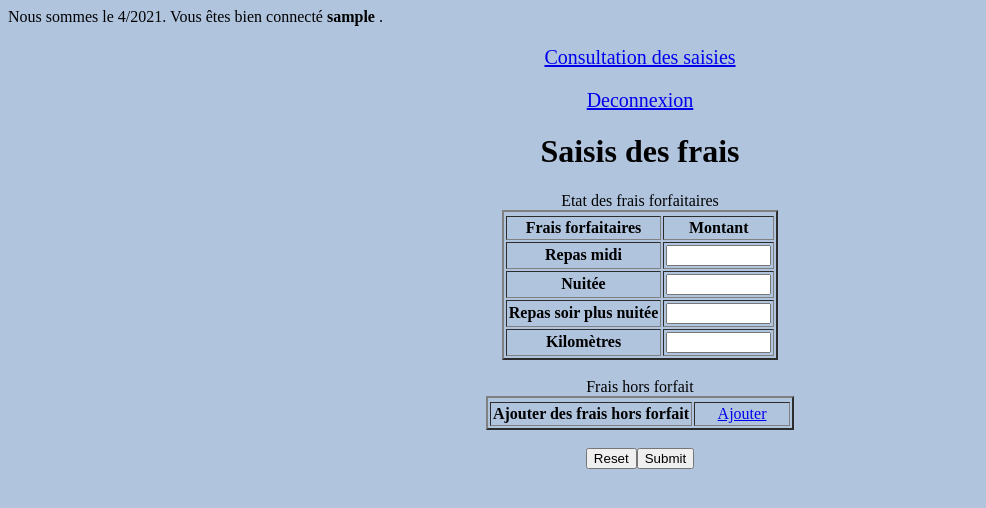
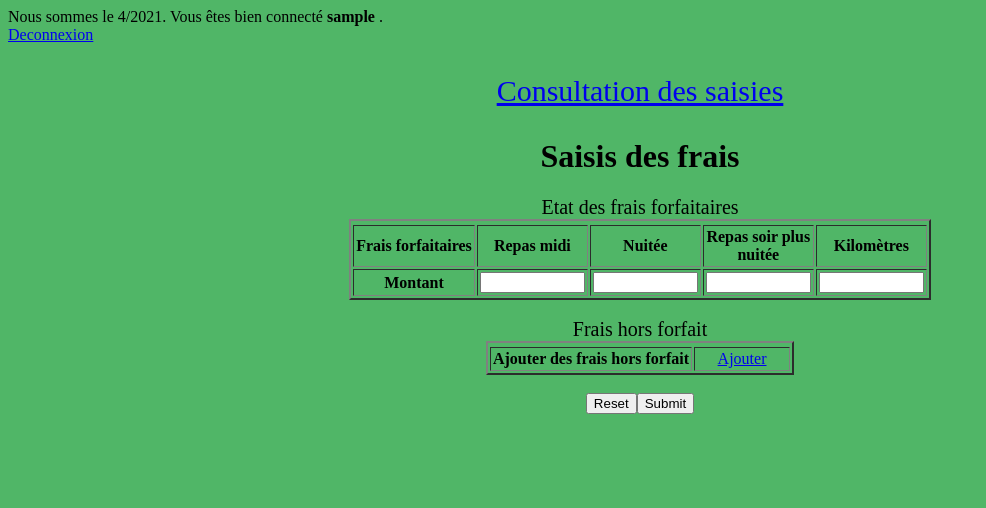
Before and after one commit to chloeina/GrandProjet, a PHP site: page /SaisieForfait.php in a window 1280 px wide. Shown: the top 508 px of the page, without its empty margins (0-986 px from the left). Run offline with PHP 8.4, Linux system fonts and the light colour scheme; the visitor is signed in with stand-in values (Sample User, id 1).

Commit message:
Add files via upload

```diff
--- a/Comptable.php
+++ b/Comptable.php
@@ -23,7 +23,9 @@
 		echo $_SESSION['username'];
 		?>
 	</b>.<br/>
-	<p><a href="quitterUtilisateur.php" target="_top">Deconnexion</a></p>
+
+	<a href="quitterUtilisateur.php" target="_top">Deconnexion</a>
+
   <h1> Validation des frais </h1>
 <br/>
 	<form  action="Comptable.php" method="post">
--- /dev/null
+++ b/SaisieForfait.css
@@ -0,0 +1,40 @@
+h1
+{
+	text-align : center;
+}
+
+body
+{
+	background-color : #50B667;
+}
+
+p
+{
+	font-size : 30px;
+	text-align : center;
+}
+
+label
+{
+	font-size : 20px;
+}
+
+table
+{
+	margin : auto;
+}
+
+div
+{
+	text-align : center;
+}
+
+.deco
+{
+	text-align:right;
+}
+
+caption
+{
+	font-size:20px;
+}
--- a/SaisieForfait.php
+++ b/SaisieForfait.php
@@ -14,7 +14,7 @@
 	<meta charset="utf-8">
 	<meta name="viewport" content="width=device-width">
 	<title>Saisie</title>
-	<link href="comptable.css" rel="stylesheet" type="text/css" />
+	<link href="SaisieForfait.css" rel="stylesheet" type="text/css" />
 
 	<SCRIPT LANGUAGE="JavaScript">
 		var maintenant=new Date();
@@ -31,9 +31,9 @@
 		echo $_SESSION['username'];
 		?>
 	</b>.<br/>
+		<a href="quitterUtilisateur.php" target="_top" class="deco">Deconnexion</a>
+		<p><a href="ConsulterForfait.php" > Consultation des saisies </a></p>
 
-		<p><a href="ConsulterForfait.php" > Consultation des saisies </a></p>
-		<p><a href="quitterUtilisateur.php" target="_top">Deconnexion</a></p>
 
 	<h1> Saisis des frais </h1>
 	<form action="saisie.php" method="post" name="saisieforfait">
@@ -42,24 +42,14 @@
 				<caption>Etat des frais forfaitaires</caption>
 			</tr>
 			<tr align="center">
-				<th> Frais forfaitaires </th> <th> Montant </th>
+				<th> Frais forfaitaires </th> <th> Repas midi </th> <th> Nuitée </th><th> Repas soir plus nuitée </th> <th> Kilomètres </th>
 			</tr>
 			<tr align="center">
-				<th> Repas midi </th>
+				<th> Montant </th>
 				<td width="90" ><input type="text" size="10" name="RQ"/></td>
-			</tr>
-			<tr align="center">
-				<th> Nuitée </th>
 				<td width="90"><input type="text" size="10" name="NQ"/></td>
-			</tr>
-			<tr align="center">
-				<th> Repas soir plus nuitée </th>
 				<td width="90"> <input type="text" size="10" name="RNQ"/></td>
-			</tr>
-			<tr align="center">
-				<th> Kilomètres </th>
 				<td width="90"> <input type="text" size="10" name="KQ"/></td>
-			<!--<td><input type="text" class="zone" size="6" name="Nbjf"/></td>	-->
 			</tr>
 
 		</table><br/>
```
Also changed, not shown: SaisieHorsForfait.php (+5 -2 lines).
